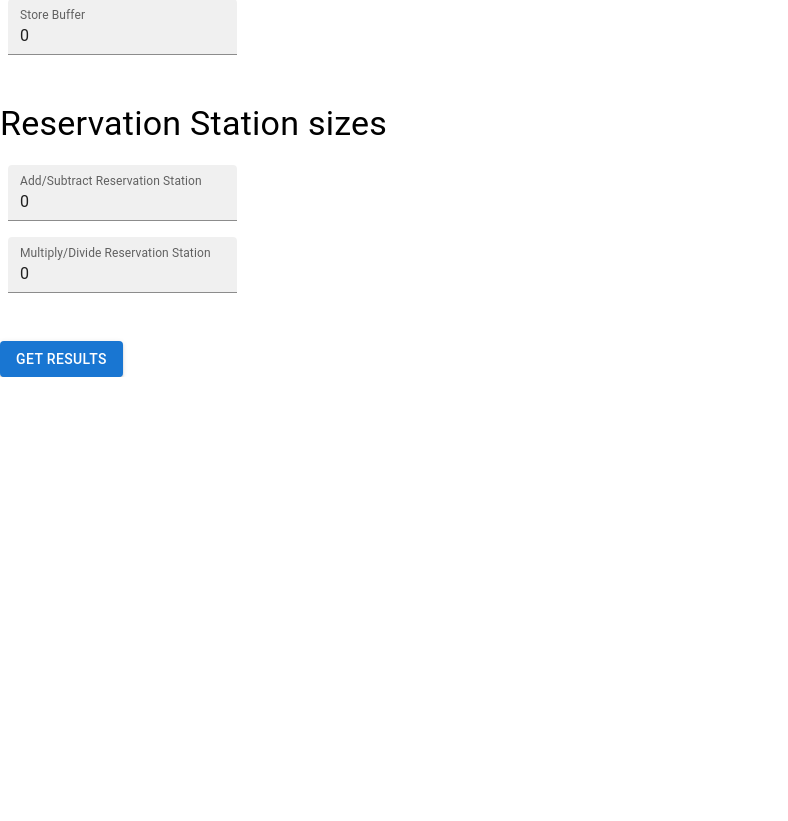
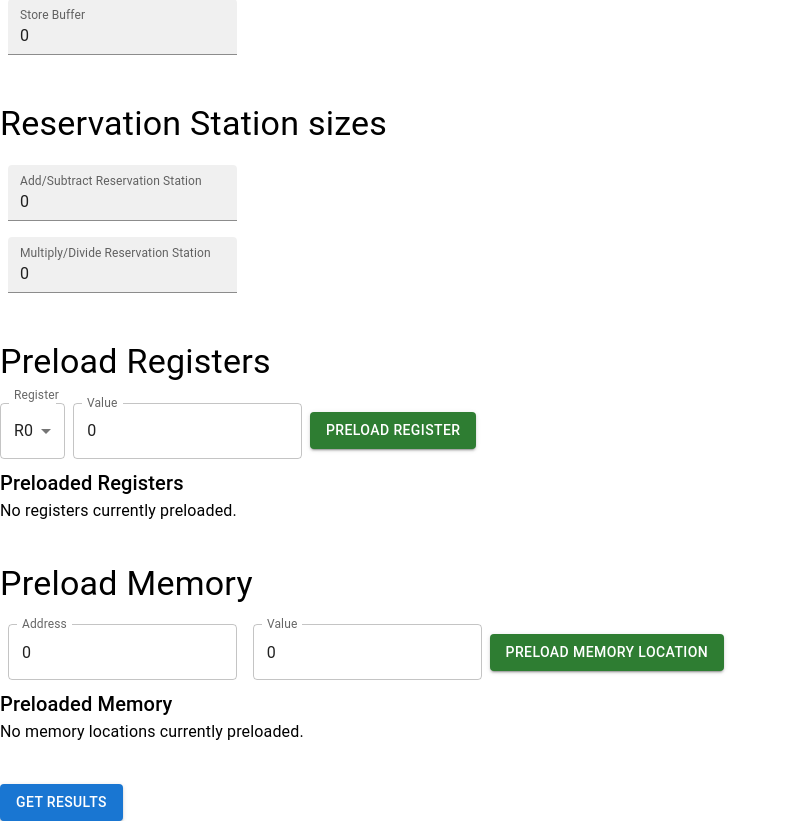
Before and after one commit to mahmoudaboueleneen/tomasulo, a React (Vite) app in the folder client/: page / in a window 1280 px wide. Shown: the part 1085-1906 px from the top of the page, without its empty margins (0-788 px from the left). Before the commit the page ends 1462 px from the top, so only its background shows below. Built offline with nearby package versions, Linux system fonts and the light colour scheme.

Commit message:
Finished Preloading feature

```diff
--- a/client/src/components/input/InputForm.tsx
+++ b/client/src/components/input/InputForm.tsx
@@ -9,6 +9,8 @@ import ReservationStationSizeInput from "./ReservationStationSizeInput";
 import { InputContext } from "../../contexts/InputContext";
 import TextAreaInput from "./TextAreaInput";
 import FileInput from "./FileInput";
+import RegisterPreloadInput from "./RegisterPreloadInput";
+import MemoryPreloadInput from "./MemoryPreloadInput";
 
 interface Props {
     setStage: React.Dispatch<React.SetStateAction<string>>;
@@ -157,6 +159,22 @@ const InputForm: React.FC<Props> = ({ setStage }) => {
                     />
                 </div>
 
+                <div style={{ marginBottom: 40 }}>
+                    <Typography variant="h4" component="div" gutterBottom>
+                        Preload Registers
+                    </Typography>
+
+                    <RegisterPreloadInput />
+                </div>
+
+                <div style={{ marginBottom: 40 }}>
+                    <Typography variant="h4" component="div" gutterBottom>
+                        Preload Memory
+                    </Typography>
+
+                    <MemoryPreloadInput />
+                </div>
+
                 <Button type="submit" variant="contained">
                     Get results
                 </Button>
--- /dev/null
+++ b/client/src/components/input/MemoryPreloadInput.tsx
@@ -0,0 +1,81 @@
+import React, { useState, useContext, useEffect } from "react";
+
+import { InputContext } from "../../contexts/InputContext";
+import { Box, Button, FormControl, TextField, List, ListItem, Typography } from "@mui/material";
+
+const MemoryPreloadInput: React.FC = () => {
+    const [selectedAddress, setSelectedAddress] = useState(0);
+    const [memoryValue, setMemoryValue] = useState(0);
+    const { setPreloadedMemoryLocations, preloadedMemoryLocations } = useContext(InputContext);
+
+    const handleAddressChange = (e: React.ChangeEvent<HTMLInputElement>) => {
+        setSelectedAddress(Number(e.target.value));
+    };
+
+    const handleValueChange = (e: React.ChangeEvent<HTMLInputElement>) => {
+        setMemoryValue(Number(e.target.value));
+    };
+
+    const handleAddMemory = () => {
+        setPreloadedMemoryLocations((prevState) => [
+            ...(prevState || []),
+            { address: selectedAddress, value: memoryValue }
+        ]);
+    };
+
+    const handleRemoveMemory = (address: number) => {
+        setPreloadedMemoryLocations((prevState) => prevState?.filter((memory) => memory.address !== address) || []);
+    };
+
+    const isMemoryLoaded = (address: number) => {
+        return preloadedMemoryLocations?.some((m) => m.address === address);
+    };
+
+    useEffect(() => {
+        console.log("Preloaded Memory Locations:", preloadedMemoryLocations);
+    }, [preloadedMemoryLocations]);
+
+    return (
+        <Box>
+            <FormControl>
+                <Box sx={{ display: "flex", justifyContent: "center", alignItems: "center" }}>
+                    <TextField label="Address" type="number" value={selectedAddress} onChange={handleAddressChange} />
+                    <TextField label="Value" type="number" value={memoryValue} onChange={handleValueChange} />
+                    <Button
+                        variant="contained"
+                        color="success"
+                        onClick={handleAddMemory}
+                        disabled={isMemoryLoaded(selectedAddress)}
+                    >
+                        Preload Memory Location
+                    </Button>
+                </Box>
+            </FormControl>
+
+            <Box>
+                <Typography variant="h6">Preloaded Memory</Typography>
+                {preloadedMemoryLocations?.length ? (
+                    <List>
+                        {preloadedMemoryLocations.map((m, index) => (
+                            <ListItem key={index}>
+                                {m.address}: {m.value}
+                                <Button
+                                    sx={{ ml: 2 }}
+                                    variant="contained"
+                                    color="error"
+                                    onClick={() => handleRemoveMemory(m.address)}
+                                >
+                                    Remove
+                                </Button>
+                            </ListItem>
+                        ))}
+                    </List>
+                ) : (
+                    <Typography>No memory locations currently preloaded.</Typography>
+                )}
+            </Box>
+        </Box>
+    );
+};
+
+export default MemoryPreloadInput;
--- /dev/null
+++ b/client/src/components/input/RegisterPreloadInput.tsx
@@ -0,0 +1,107 @@
+import React, { useState, useContext, useEffect } from "react";
+
+import AvailableRegisters from "../../constants/AvailableRegisters";
+import { InputContext } from "../../contexts/InputContext";
+import {
+    Box,
+    Button,
+    FormControl,
+    InputLabel,
+    MenuItem,
+    Select,
+    SelectChangeEvent,
+    TextField,
+    List,
+    ListItem,
+    Typography
+} from "@mui/material";
+
+const RegisterPreloadInput: React.FC = () => {
+    const [selectedRegister, setSelectedRegister] = useState(AvailableRegisters[0]);
+    const [registerValue, setRegisterValue] = useState(0);
+    const { setPreloadedRegisters, preloadedRegisters } = useContext(InputContext);
+
+    const handleRegisterChange = (event: SelectChangeEvent<string>) => {
+        setSelectedRegister(event.target.value as string);
+    };
+
+    const handleValueChange = (e: React.ChangeEvent<HTMLInputElement>) => {
+        setRegisterValue(Number(e.target.value));
+    };
+
+    const handleAddRegister = () => {
+        setPreloadedRegisters((prevState) => [...(prevState || []), { name: selectedRegister, value: registerValue }]);
+    };
+
+    const handleRemoveRegister = (name: string) => {
+        setPreloadedRegisters((prevState) => prevState?.filter((register) => register.name !== name) || []);
+    };
+
+    const isRegisterLoaded = (register: string) => {
+        return preloadedRegisters?.some((r) => r.name === register);
+    };
+
+    useEffect(() => {
+        console.log("Preloaded Registers:", preloadedRegisters);
+    }, [preloadedRegisters]);
+
+    return (
+        <Box>
+            <FormControl>
+                <Box sx={{ display: "flex", justifyContent: "center", alignItems: "center" }}>
+                    <Box>
+                        <InputLabel id="register-select-label">Register</InputLabel>
+                        <Select
+                            label="Register"
+                            labelId="register-select-label"
+                            value={selectedRegister}
+                            onChange={handleRegisterChange}
+                        >
+                            {AvailableRegisters.map((register) => (
+                                <MenuItem key={register} value={register}>
+                                    {register}
+                                </MenuItem>
+                            ))}
+                        </Select>
+                    </Box>
+
+                    <TextField label="Value" type="number" value={registerValue} onChange={handleValueChange} />
+
+                    <Button
+                        variant="contained"
+                        color="success"
+                        onClick={handleAddRegister}
+                        disabled={isRegisterLoaded(selectedRegister)}
+                    >
+                        Preload Register
+                    </Button>
+                </Box>
+            </FormControl>
+
+            <Box>
+                <Typography variant="h6">Preloaded Registers</Typography>
+                {preloadedRegisters?.length ? (
+                    <List>
+                        {preloadedRegisters.map((r, index) => (
+                            <ListItem key={index}>
+                                {r.name}: {r.value}
+                                <Button
+                                    sx={{ ml: 2 }}
+                                    variant="contained"
+                                    color="error"
+                                    onClick={() => handleRemoveRegister(r.name)}
+                                >
+                                    Remove
+                                </Button>
+                            </ListItem>
+                        ))}
+                    </List>
+                ) : (
+                    <Typography>No registers currently preloaded.</Typography>
+                )}
+            </Box>
+        </Box>
+    );
+};
+
+export default RegisterPreloadInput;
--- a/client/src/components/output/Output.tsx
+++ b/client/src/components/output/Output.tsx
@@ -13,7 +13,14 @@ const Output = () => {
     const [currentTomasuloInstance, setCurrentTomasuloInstance] = useState<any>({});
     const [cycleNumber, setCycleNumber] = useState(0);
 
-    const { instructionLatencies, bufferSizes, reservationStationsSizes, instructions } = useContext(InputContext);
+    const {
+        instructionLatencies,
+        bufferSizes,
+        reservationStationsSizes,
+        instructions,
+        preloadedRegisters,
+        preloadedMemoryLocations
+    } = useContext(InputContext);
 
     useEffect(() => {
         const fetchTomasuloData = async () => {
@@ -23,7 +30,9 @@ const Output = () => {
                 instructionLatencies,
                 bufferSizes,
                 reservationStationsSizes,
-                parsedInstructions
+                parsedInstructions,
+                preloadedRegisters,
+                preloadedMemoryLocations
             });
             setTomasuloInstances(response.data.tomasuloInstances);
             setCurrentTomasuloInstance(response.data.tomasuloInstances[0]);
--- a/client/constants/Registers.ts
+++ b/client/src/constants/AvailableRegisters.ts
@@ -1,4 +1,4 @@
-const Registers = [
+const AvailableRegisters = [
     "R0",
     "R1",
     "R2",
@@ -66,4 +66,4 @@ const Registers = [
     "F31"
 ];
 
-export default Registers;
+export default AvailableRegisters;
--- a/client/src/contexts/InputContext.tsx
+++ b/client/src/contexts/InputContext.tsx
@@ -37,10 +37,10 @@ export const InputContext = createContext<InputContextValues>({
     instructions: "",
     setInstructions: () => {},
 
-    preloadedRegisters: null,
+    preloadedRegisters: [],
     setPreloadedRegisters: () => {},
 
-    preloadedMemoryLocations: null,
+    preloadedMemoryLocations: [],
     setPreloadedMemoryLocations: () => {},
 
     formActions: null,
--- a/client/src/interfaces/MemoryLocation.ts
+++ b/client/src/interfaces/MemoryLocation.ts
@@ -1,5 +1,5 @@
 interface MemoryLocation {
-    address: string;
+    address: number;
     value: number;
 }
 
```
Also changed, not shown: 2 other files (tests, documents, lock files or other folders).
